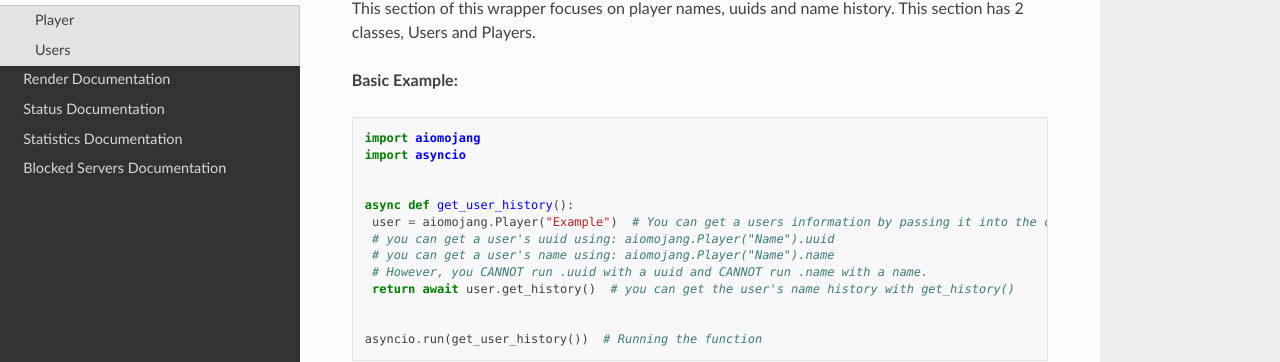
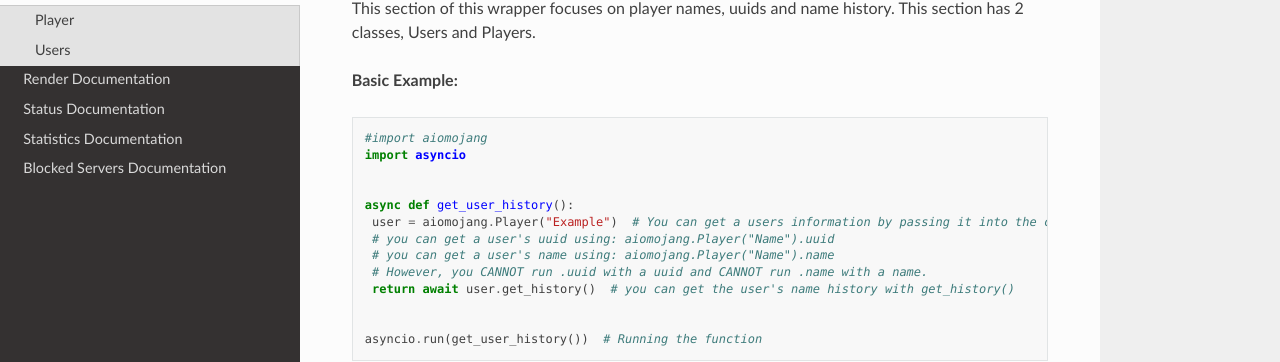
Before and after one commit to capslock321/aiomojang, a Sphinx documentation site: the page built from docs/source/user.rst, in a window 1280 px wide and 1193 px high. Shown: the part 163-525 px from the top of the window. Built offline with Sphinx 7.4.7 and the Read the Docs theme 2.0.0, drawn with Linux system fonts in a browser that asks for light colours.

```diff
--- a/docs/source/user.rst
+++ b/docs/source/user.rst
@@ -7,7 +7,7 @@ This section has 2 classes, Users and Players.
 
 .. code-block:: python
 
-    import aiomojang
+    #import aiomojang
     import asyncio
 
 
```
